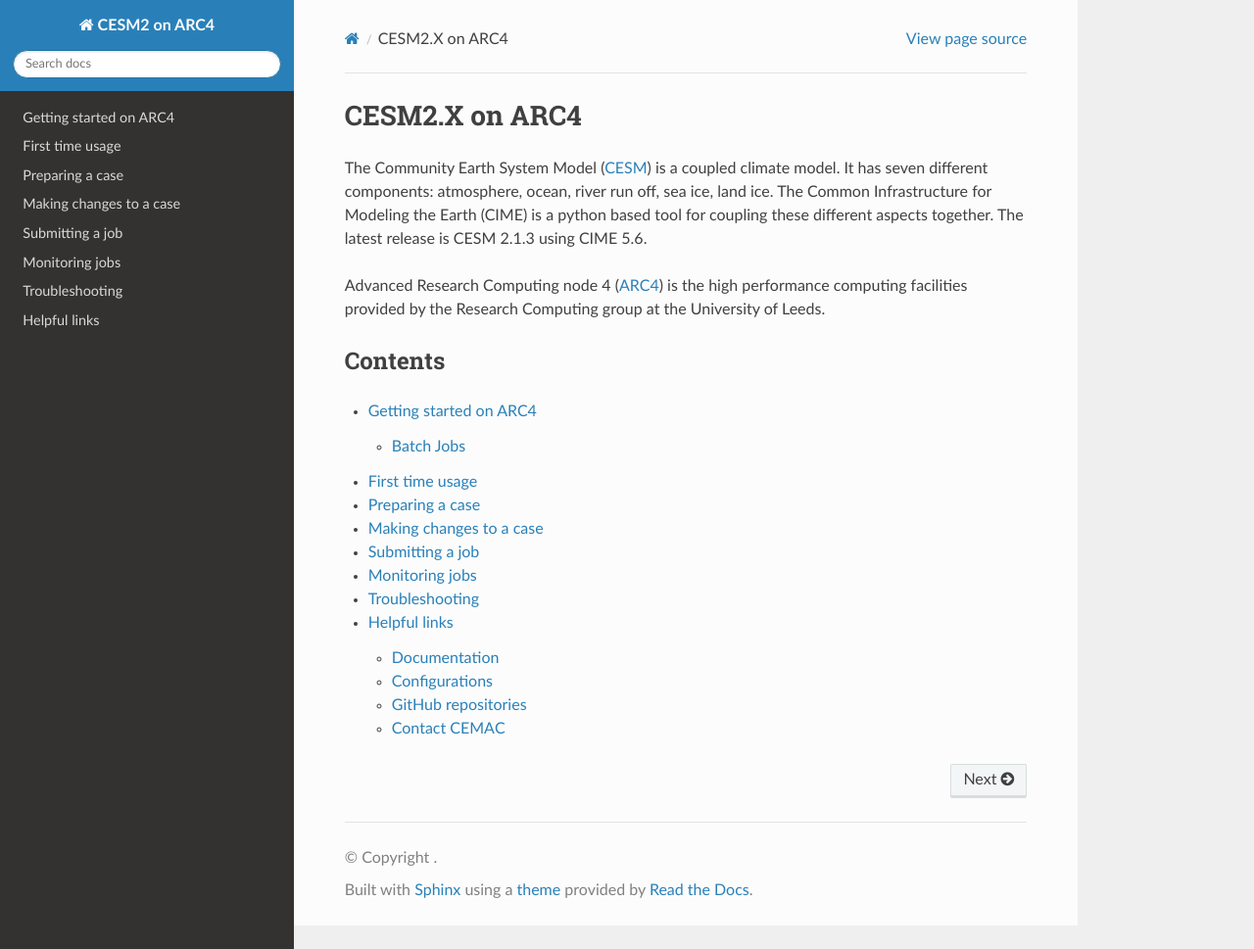
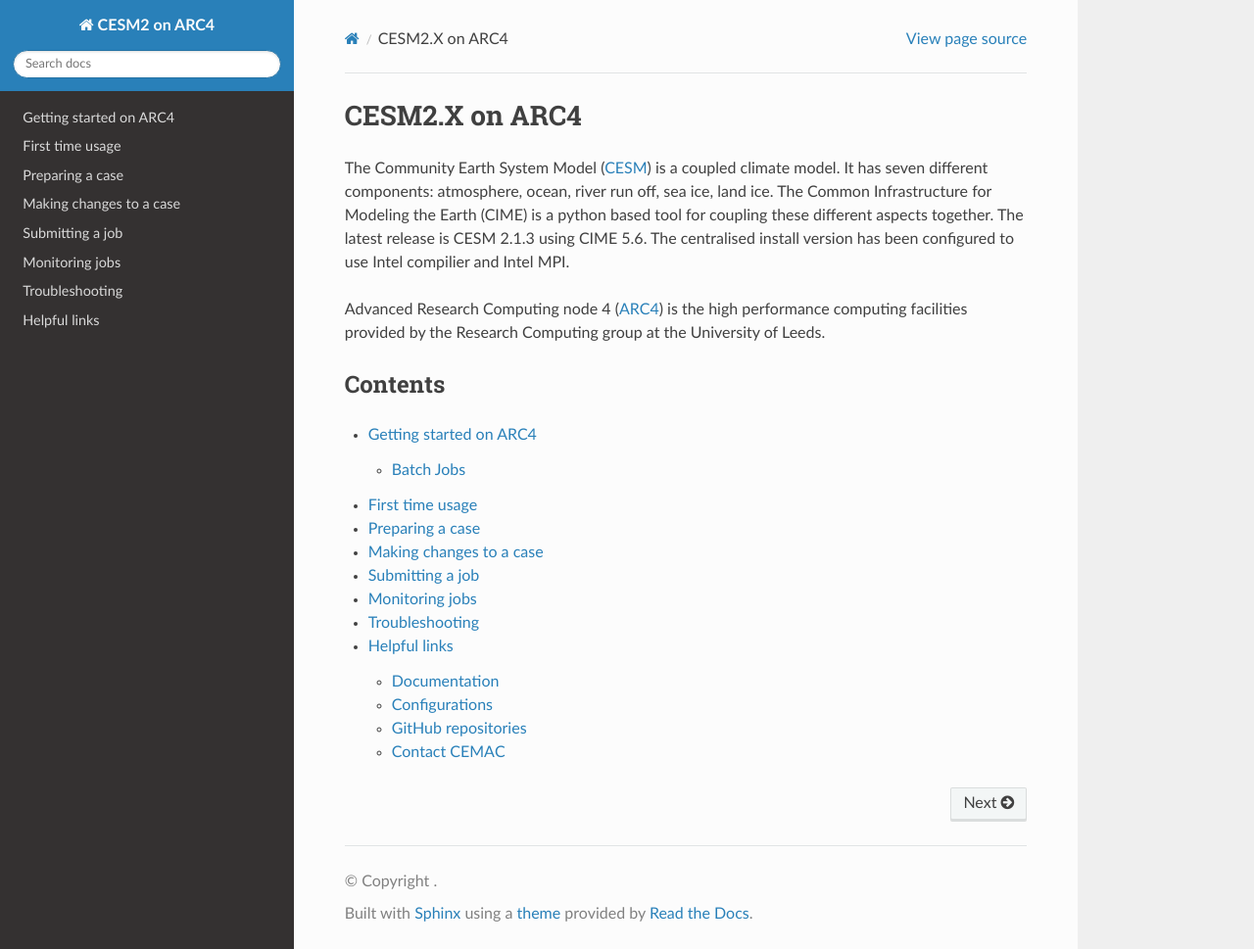
Before and after one commit to cemac-ccs/cesm2_arc4_rtd, a Sphinx documentation site: the page built from docs/source/index.rst, in a window 1280 px wide and 969 px high. Shown: the whole window at 98% size. Built offline with Sphinx 7.4.7 and the Read the Docs theme 2.0.0, drawn with Linux system fonts in a browser that asks for light colours.

Commit message:
Update index.rst

```diff
--- a/docs/source/index.rst
+++ b/docs/source/index.rst
@@ -1,7 +1,7 @@
 CESM2.X on ARC4
 ===============
 
-The Community Earth System Model (`CESM <https://www.cesm.ucar.edu/>`_) is a coupled climate model. It has seven different components: atmosphere, ocean, river run off, sea ice, land ice. The Common Infrastructure for Modeling the Earth (CIME) is a python based tool for coupling these different aspects together. The latest release is CESM 2.1.3 using CIME 5.6.
+The Community Earth System Model (`CESM <https://www.cesm.ucar.edu/>`_) is a coupled climate model. It has seven different components: atmosphere, ocean, river run off, sea ice, land ice. The Common Infrastructure for Modeling the Earth (CIME) is a python based tool for coupling these different aspects together. The latest release is CESM 2.1.3 using CIME 5.6. The centralised install version has been configured to use Intel compilier and Intel MPI.
 
 Advanced Research Computing node 4 (`ARC4 <https://arcdocs.leeds.ac.uk/welcome.html>`_) is the high performance computing facilities provided by the Research Computing group at the University of Leeds.
 
```
